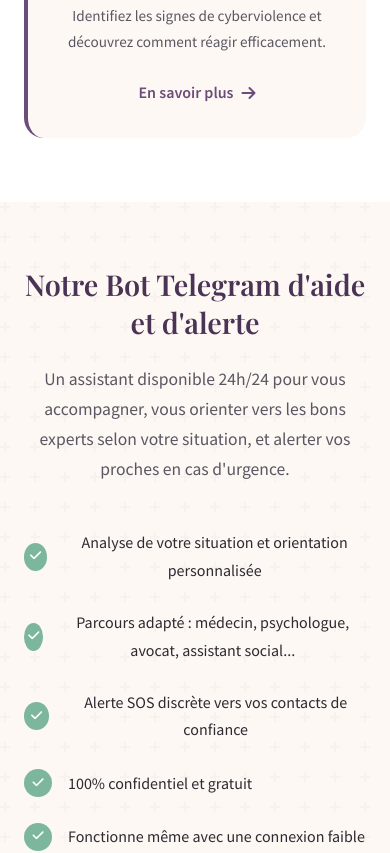
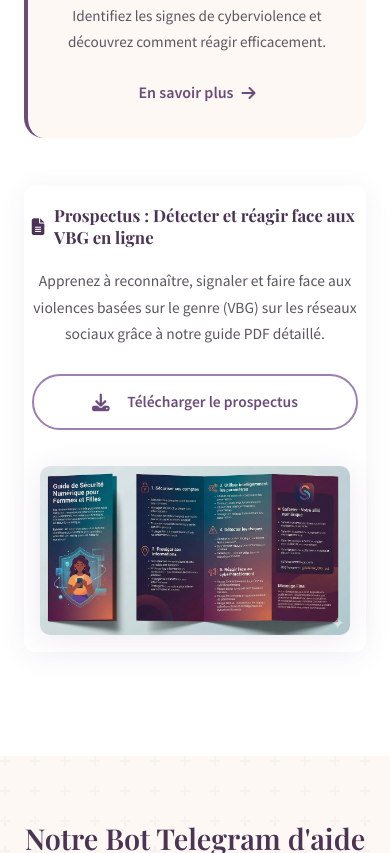
Before and after one commit to scmc24/safeher, a plain HTML site: page web/index.html in a window 390 px wide. Shown: the part 11147-12000 px from the top of the page. Drawn offline with nearby package versions, Linux system fonts and the light colour scheme.

Commit message:
Add prospect datas

```diff
--- a/web/index.html
+++ b/web/index.html
@@ -71,6 +71,13 @@
             box-shadow: 0 2px 20px rgba(107, 76, 122, 0.1);
         }
 
+        stats-source small {
+            display: flex;
+            flex-direction: row;
+            justify-content: center;
+            align-items: center;
+        }
+
         .nav-container {
             max-width: 1200px;
             margin: 0 auto;
@@ -934,6 +941,95 @@
         .telegram-btn i {
             font-size: 1.4rem;
         }
+
+        /* Responsive design for prospect-image */
+        .prospect-section {
+            background: var(--white);
+            border-radius: 26px;
+            box-shadow: 0 4px 26px rgba(107,76,122,0.08);
+            padding: 2.5rem 2rem 2rem 2rem;
+            margin: 3rem auto 2.5rem auto;
+            max-width: 900px;
+            display: flex;
+            flex-direction: column;
+            align-items: center;
+        }
+
+        .prospect-section h3 {
+            font-size: 1.35rem;
+            font-weight: 700;
+            color: var(--primary-dark);
+            display: flex;
+            align-items: center;
+            gap: 0.6rem;
+            margin-bottom: 1.2rem;
+        }
+
+        .prospect-section p {
+            color: var(--text-medium);
+            font-size: 1.07rem;
+            margin-bottom: 1.3rem;
+            text-align: center;
+            max-width: 600px;
+        }
+
+        .prospect-section .btn {
+            margin-top: 0.4rem;
+            font-size: 1.07rem;
+            padding: 0.9rem 2rem;
+        }
+
+        .prospect-section .btn i {
+            margin-right: 0.6rem;
+        }
+
+        .prospect-section .prospect-image {
+            display: block;
+            max-width: 700px;
+            width: 95%;
+            margin: 2rem auto 0 auto;
+            border-radius: 14px;
+            box-shadow: 0 4px 28px rgba(107,76,122,0.12);
+            object-fit: cover;
+            transition: box-shadow 0.3s, transform 0.23s;
+        }
+
+        .prospect-section .prospect-image:hover {
+            box-shadow: 0 10px 42px rgba(107,76,122,0.18);
+            transform: translateY(-4px) scale(1.018);
+        }
+
+        @media screen and (max-width: 900px) {
+            .prospect-section {
+                max-width: 98vw;
+                padding: 2.1rem 0.7rem 1.3rem 0.7rem;
+            }
+            .prospect-section .prospect-image {
+                max-width: 95vw;
+            }
+        }
+        @media screen and (max-width: 600px) {
+            .prospect-section {
+                padding: 1.2rem 2vw 1.1rem 2vw;
+                border-radius: 11px;
+            }
+            .prospect-section h3 {
+                font-size: 1.05rem;
+            }
+            .prospect-section p {
+                font-size: 0.97rem;
+            }
+            .prospect-section .btn {
+                font-size: 0.97rem;
+                padding: 0.8rem 1.2rem;
+            }
+            .prospect-section .prospect-image {
+                max-width: 100vw;
+                border-radius: 10px;
+                margin-top: 1.2rem;
+            }
+        }
+
 
         /* Emergency Banner */
         .emergency-banner {
@@ -1838,6 +1934,18 @@
                 <a href="#" class="formation-link">En savoir plus <i class="fas fa-arrow-right"></i></a>
             </div>
         </div>
+
+        <div class="prospect-section">
+            <h3><i class="fas fa-file-alt"></i> Prospectus : Détecter et réagir face aux VBG en ligne</h3>
+            <p>Apprenez à reconnaître, signaler et faire face aux violences basées sur le genre (VBG) sur les réseaux sociaux grâce à notre guide PDF détaillé.</p>
+            <a href="safeher_prospect.pdf" class="btn btn-secondary" target="_blank">
+                <i class="fas fa-download"></i> Télécharger le prospectus
+            </a>
+            <div style="margin-top: 1rem;">
+                <img src="safeher_prospect.jpg" alt="Aperçu du prospectus SafeHer - détecter et réagir aux VBG sur les réseaux" class="prospect-image" >
+            </div>
+        </div>
+
     </section>
 
     <!-- Bot CTA -->
```
Also changed, not shown: web/safeher_prospect.jpg (added).
